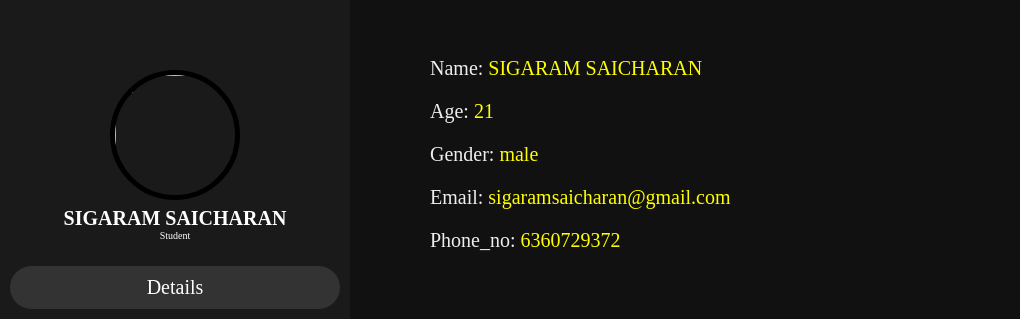
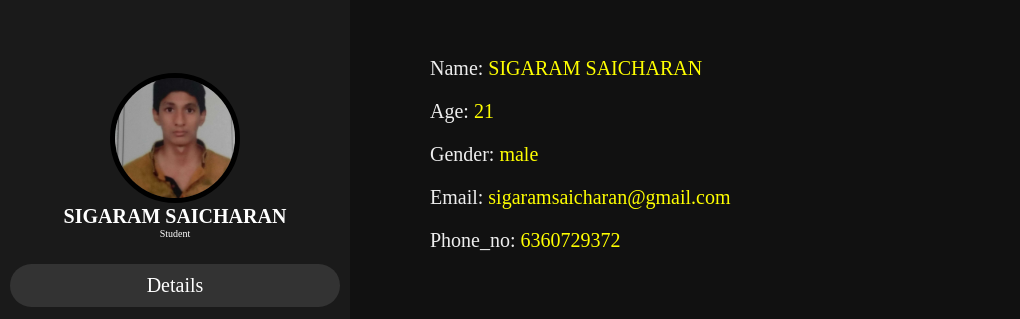
Before and after one commit to Sigaram67/sai.github.io, a plain HTML site: page index.html in a window 1280 px wide. Shown: the part 111-430 px from the top of the page, without its empty margins (0-1020 px from the left). Drawn offline with Linux system fonts and the light colour scheme.

Commit message:
Update index.html

```diff
--- a/index.html
+++ b/index.html
@@ -10,7 +10,7 @@
 <body>
     <header>
        <div class="user">
-       <img src="sai">
+       <img src="sai.jpg">
        <h5 class="nm">SIGARAM SAICHARAN</h5>
        <p class="jb">Student</p>
        </div>
```
